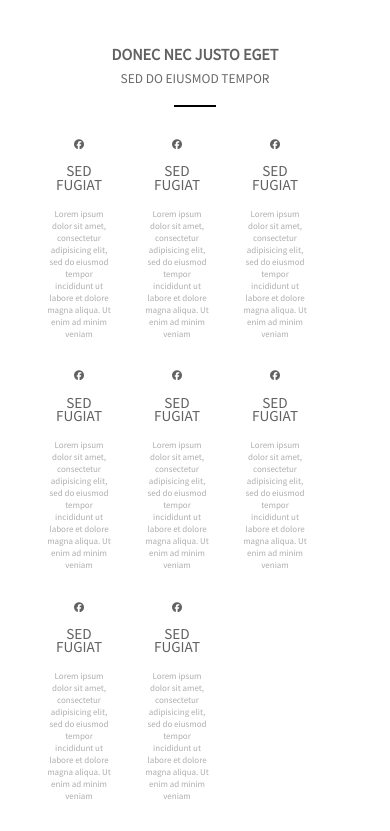
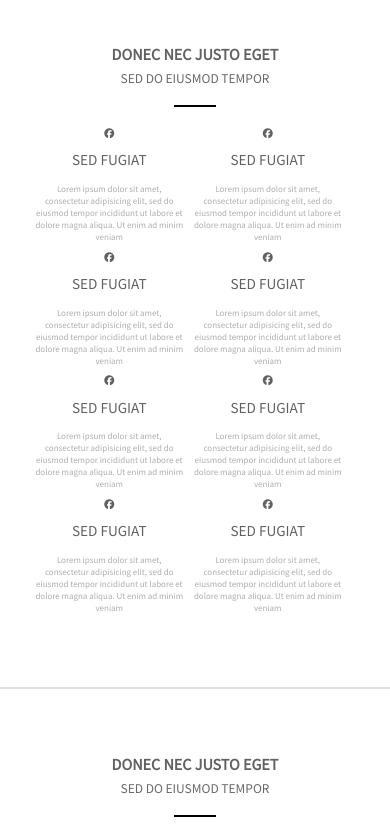
Before and after one commit to piyushsi/responsivee, a plain HTML site: page index.html in a window 390 px wide. Shown: the part 1660-2491 px from the top of the page. Drawn offline with Linux system fonts and the light colour scheme.

Commit message:
bug fixes

```diff
--- a/assets/stylesheet/style.css
+++ b/assets/stylesheet/style.css
@@ -248,7 +248,7 @@
 }
 @media all and (max-width:768px) {
 html {
-	font-size: .5rem;
+	font-size: 8px;
 }
 .wrapper {
 	margin:0px 30px;
@@ -256,4 +256,12 @@
 .img-1 {
 	height:10rem;
 }
+.box {
+	width: 45%;
+	margin: 5px;
+	padding: 0;
 }
+.flex-4 {
+	justify-content: space-between;
+}
+}
--- a/index.html
+++ b/index.html
@@ -64,7 +64,7 @@
 					<h1 class="heading-3">DONEC NEC JUSTO EGET</h1>
 					<p class="para-3 para-2">sed do eiusmod tempor</p>
 					<hr class="hr-2">
-					<div class="flex-wrap">
+					<div class="flex-wrap flex-4">
 						<img class="img-2" src="assets/media/gallery.jpg">
 						<img class="img-2" src="assets/media/gallery.jpg">
 						<img class="img-2" src="assets/media/gallery.jpg">
```
